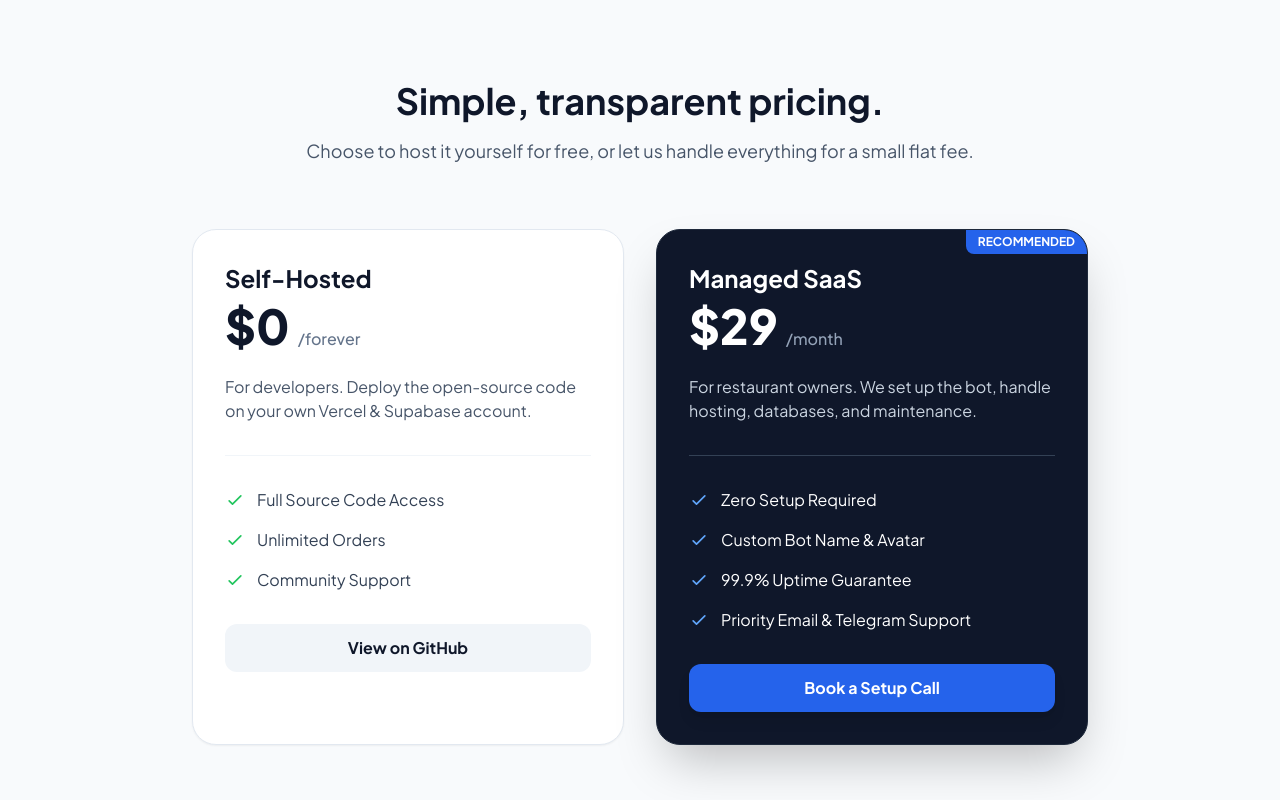
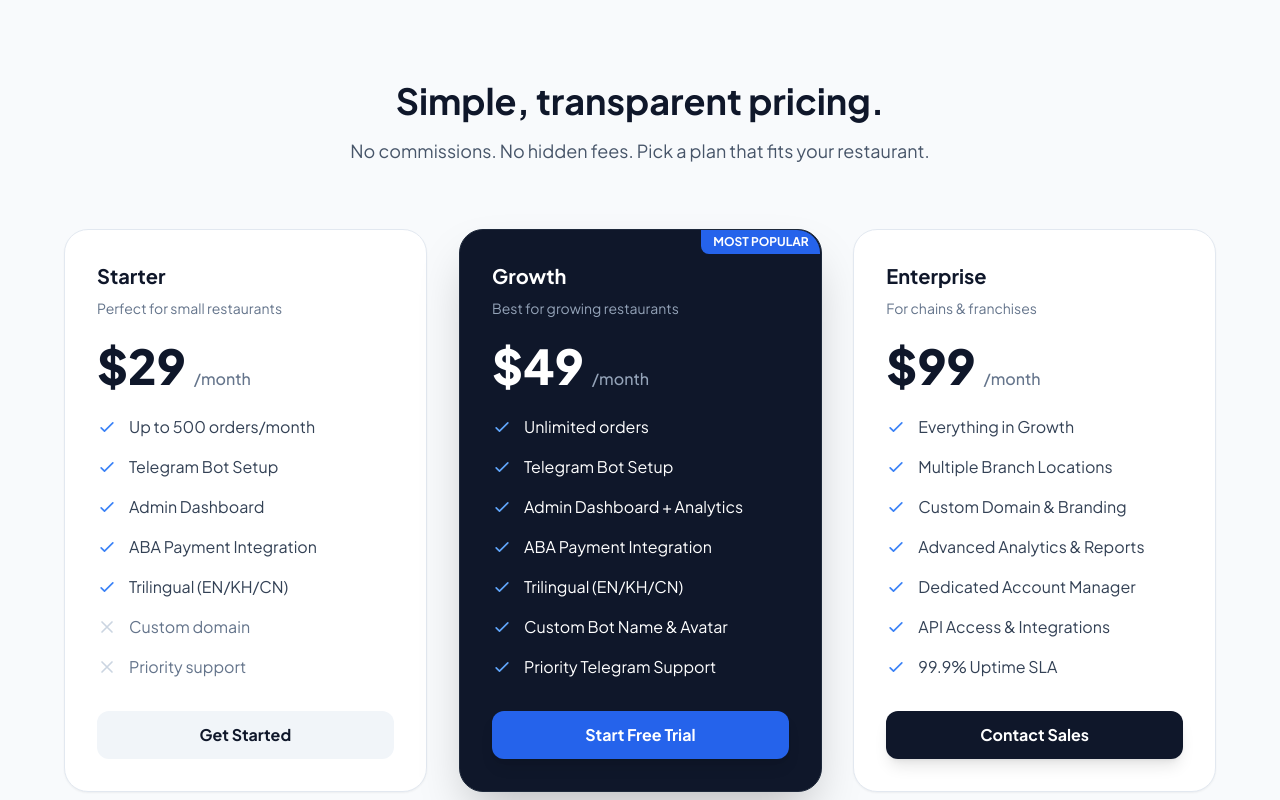
Before and after one commit to Vuthi1111/Foodmenu-Marketing, a plain HTML site: page index.html in a window 1280 px wide. Shown: the part 2380-3180 px from the top of the page. Drawn offline with nearby package versions, Linux system fonts and the light colour scheme.

Commit message:
feat: remove free tier, add 3 paid pricing plans (Starter/Growth/Enterprise)

```diff
--- a/index.html
+++ b/index.html
@@ -247,7 +247,7 @@
             <svg class="w-6 h-6" fill="none" stroke="currentColor" viewBox="0 0 24 24"><path stroke-linecap="round" stroke-linejoin="round" stroke-width="2" d="M12 8c-1.657 0-3 .895-3 2s1.343 2 3 2 3 .895 3 2-1.343 2-3 2m0-8c1.11 0 2.08.402 2.599 1M12 8V7m0 1v8m0 0v1m0-1c-1.11 0-2.08-.402-2.599-1M21 12a9 9 0 11-18 0 9 9 0 0118 0z"></path></svg>
           </div>
           <h4 class="text-xl font-bold text-slate-900 mb-3">Zero Commission</h4>
-          <p class="text-slate-600 leading-relaxed">Why pay 20%? Host it yourself for free or pay a small flat monthly fee. You keep 100% of your sales.</p>
+          <p class="text-slate-600 leading-relaxed">Why pay 20% to delivery apps? Pay a flat monthly fee and keep 100% of your sales.</p>
         </div>
 
         <!-- Feature 6 -->
@@ -267,72 +267,139 @@
     <div class="max-w-7xl mx-auto px-4 sm:px-6 lg:px-8">
       <div class="text-center max-w-3xl mx-auto mb-16" data-aos="fade-up">
         <h2 class="text-3xl md:text-4xl font-bold text-slate-900 mb-4">Simple, transparent pricing.</h2>
-        <p class="text-lg text-slate-600">Choose to host it yourself for free, or let us handle everything for a small flat fee.</p>
+        <p class="text-lg text-slate-600">No commissions. No hidden fees. Pick a plan that fits your restaurant.</p>
       </div>
 
-      <div class="grid md:grid-cols-2 gap-8 max-w-4xl mx-auto">
+      <div class="grid md:grid-cols-3 gap-8 max-w-6xl mx-auto">
 
-        <!-- Open Source Plan -->
+        <!-- Starter Plan -->
         <div class="bg-white rounded-3xl p-8 border border-slate-200 shadow-sm" data-aos="fade-right">
-          <h3 class="text-2xl font-bold text-slate-900 mb-2">Self-Hosted</h3>
+          <h3 class="text-xl font-bold text-slate-900 mb-2">Starter</h3>
+          <p class="text-slate-500 text-sm mb-6">Perfect for small restaurants</p>
           <div class="flex items-baseline gap-2 mb-6">
-            <span class="text-5xl font-extrabold text-slate-900">$0</span>
-            <span class="text-slate-500 font-medium">/forever</span>
+            <span class="text-5xl font-extrabold text-slate-900">$29</span>
+            <span class="text-slate-500 font-medium">/month</span>
           </div>
-          <p class="text-slate-600 mb-8 pb-8 border-b border-slate-100">For developers. Deploy the open-source code on your own Vercel & Supabase account.</p>
-
           <ul class="space-y-4 mb-8">
             <li class="flex items-center gap-3 text-slate-700">
-              <svg class="w-5 h-5 text-green-500" fill="none" stroke="currentColor" viewBox="0 0 24 24"><path stroke-linecap="round" stroke-linejoin="round" stroke-width="2" d="M5 13l4 4L19 7"></path></svg>
-              Full Source Code Access
+              <svg class="w-5 h-5 text-blue-500 shrink-0" fill="none" stroke="currentColor" viewBox="0 0 24 24"><path stroke-linecap="round" stroke-linejoin="round" stroke-width="2" d="M5 13l4 4L19 7"></path></svg>
+              Up to 500 orders/month
             </li>
             <li class="flex items-center gap-3 text-slate-700">
-              <svg class="w-5 h-5 text-green-500" fill="none" stroke="currentColor" viewBox="0 0 24 24"><path stroke-linecap="round" stroke-linejoin="round" stroke-width="2" d="M5 13l4 4L19 7"></path></svg>
-              Unlimited Orders
+              <svg class="w-5 h-5 text-blue-500 shrink-0" fill="none" stroke="currentColor" viewBox="0 0 24 24"><path stroke-linecap="round" stroke-linejoin="round" stroke-width="2" d="M5 13l4 4L19 7"></path></svg>
+              Telegram Bot Setup
             </li>
             <li class="flex items-center gap-3 text-slate-700">
-              <svg class="w-5 h-5 text-green-500" fill="none" stroke="currentColor" viewBox="0 0 24 24"><path stroke-linecap="round" stroke-linejoin="round" stroke-width="2" d="M5 13l4 4L19 7"></path></svg>
-              Community Support
+              <svg class="w-5 h-5 text-blue-500 shrink-0" fill="none" stroke="currentColor" viewBox="0 0 24 24"><path stroke-linecap="round" stroke-linejoin="round" stroke-width="2" d="M5 13l4 4L19 7"></path></svg>
+              Admin Dashboard
+            </li>
+            <li class="flex items-center gap-3 text-slate-700">
+              <svg class="w-5 h-5 text-blue-500 shrink-0" fill="none" stroke="currentColor" viewBox="0 0 24 24"><path stroke-linecap="round" stroke-linejoin="round" stroke-width="2" d="M5 13l4 4L19 7"></path></svg>
+              ABA Payment Integration
+            </li>
+            <li class="flex items-center gap-3 text-slate-700">
+              <svg class="w-5 h-5 text-blue-500 shrink-0" fill="none" stroke="currentColor" viewBox="0 0 24 24"><path stroke-linecap="round" stroke-linejoin="round" stroke-width="2" d="M5 13l4 4L19 7"></path></svg>
+              Trilingual (EN/KH/CN)
+            </li>
+            <li class="flex items-center gap-3 text-slate-500">
+              <svg class="w-5 h-5 text-slate-300 shrink-0" fill="none" stroke="currentColor" viewBox="0 0 24 24"><path stroke-linecap="round" stroke-linejoin="round" stroke-width="2" d="M6 18L18 6M6 6l12 12"></path></svg>
+              Custom domain
+            </li>
+            <li class="flex items-center gap-3 text-slate-500">
+              <svg class="w-5 h-5 text-slate-300 shrink-0" fill="none" stroke="currentColor" viewBox="0 0 24 24"><path stroke-linecap="round" stroke-linejoin="round" stroke-width="2" d="M6 18L18 6M6 6l12 12"></path></svg>
+              Priority support
             </li>
           </ul>
-
-          <a href="https://github.com/Vuthi1111/telegram-food-ordering-bot" target="_blank" class="block w-full py-3 px-4 bg-slate-100 hover:bg-slate-200 text-slate-900 font-bold rounded-xl transition text-center">
-            View on GitHub
+          <a href="#" class="block w-full py-3 px-4 bg-slate-100 hover:bg-slate-200 text-slate-900 font-bold rounded-xl transition text-center">
+            Get Started
           </a>
         </div>
 
-        <!-- Managed Plan -->
-        <div class="bg-slate-900 rounded-3xl p-8 border border-slate-800 shadow-2xl relative overflow-hidden transform md:-translate-y-4" data-aos="fade-left">
-          <div class="absolute top-0 right-0 bg-blue-600 text-white text-xs font-bold px-3 py-1 rounded-bl-lg">RECOMMENDED</div>
+        <!-- Growth Plan (Featured) -->
+        <div class="bg-slate-900 rounded-3xl p-8 border border-slate-800 shadow-2xl relative overflow-hidden transform md:-translate-y-4" data-aos="fade-up">
+          <div class="absolute top-0 right-0 bg-blue-600 text-white text-xs font-bold px-3 py-1 rounded-bl-lg">MOST POPULAR</div>
 
-          <h3 class="text-2xl font-bold text-white mb-2">Managed SaaS</h3>
+          <h3 class="text-xl font-bold text-white mb-2">Growth</h3>
+          <p class="text-slate-400 text-sm mb-6">Best for growing restaurants</p>
           <div class="flex items-baseline gap-2 mb-6">
-            <span class="text-5xl font-extrabold text-white">$29</span>
+            <span class="text-5xl font-extrabold text-white">$49</span>
             <span class="text-slate-400 font-medium">/month</span>
           </div>
-          <p class="text-slate-300 mb-8 pb-8 border-b border-slate-700">For restaurant owners. We set up the bot, handle hosting, databases, and maintenance.</p>
-
           <ul class="space-y-4 mb-8">
             <li class="flex items-center gap-3 text-white">
-              <svg class="w-5 h-5 text-blue-400" fill="none" stroke="currentColor" viewBox="0 0 24 24"><path stroke-linecap="round" stroke-linejoin="round" stroke-width="2" d="M5 13l4 4L19 7"></path></svg>
-              Zero Setup Required
+              <svg class="w-5 h-5 text-blue-400 shrink-0" fill="none" stroke="currentColor" viewBox="0 0 24 24"><path stroke-linecap="round" stroke-linejoin="round" stroke-width="2" d="M5 13l4 4L19 7"></path></svg>
+              Unlimited orders
             </li>
             <li class="flex items-center gap-3 text-white">
-              <svg class="w-5 h-5 text-blue-400" fill="none" stroke="currentColor" viewBox="0 0 24 24"><path stroke-linecap="round" stroke-linejoin="round" stroke-width="2" d="M5 13l4 4L19 7"></path></svg>
+              <svg class="w-5 h-5 text-blue-400 shrink-0" fill="none" stroke="currentColor" viewBox="0 0 24 24"><path stroke-linecap="round" stroke-linejoin="round" stroke-width="2" d="M5 13l4 4L19 7"></path></svg>
+              Telegram Bot Setup
+            </li>
+            <li class="flex items-center gap-3 text-white">
+              <svg class="w-5 h-5 text-blue-400 shrink-0" fill="none" stroke="currentColor" viewBox="0 0 24 24"><path stroke-linecap="round" stroke-linejoin="round" stroke-width="2" d="M5 13l4 4L19 7"></path></svg>
+              Admin Dashboard + Analytics
+            </li>
+            <li class="flex items-center gap-3 text-white">
+              <svg class="w-5 h-5 text-blue-400 shrink-0" fill="none" stroke="currentColor" viewBox="0 0 24 24"><path stroke-linecap="round" stroke-linejoin="round" stroke-width="2" d="M5 13l4 4L19 7"></path></svg>
+              ABA Payment Integration
+            </li>
+            <li class="flex items-center gap-3 text-white">
+              <svg class="w-5 h-5 text-blue-400 shrink-0" fill="none" stroke="currentColor" viewBox="0 0 24 24"><path stroke-linecap="round" stroke-linejoin="round" stroke-width="2" d="M5 13l4 4L19 7"></path></svg>
+              Trilingual (EN/KH/CN)
+            </li>
+            <li class="flex items-center gap-3 text-white">
+              <svg class="w-5 h-5 text-blue-400 shrink-0" fill="none" stroke="currentColor" viewBox="0 0 24 24"><path stroke-linecap="round" stroke-linejoin="round" stroke-width="2" d="M5 13l4 4L19 7"></path></svg>
               Custom Bot Name & Avatar
             </li>
             <li class="flex items-center gap-3 text-white">
-              <svg class="w-5 h-5 text-blue-400" fill="none" stroke="currentColor" viewBox="0 0 24 24"><path stroke-linecap="round" stroke-linejoin="round" stroke-width="2" d="M5 13l4 4L19 7"></path></svg>
-              99.9% Uptime Guarantee
-            </li>
-            <li class="flex items-center gap-3 text-white">
-              <svg class="w-5 h-5 text-blue-400" fill="none" stroke="currentColor" viewBox="0 0 24 24"><path stroke-linecap="round" stroke-linejoin="round" stroke-width="2" d="M5 13l4 4L19 7"></path></svg>
-              Priority Email & Telegram Support
+              <svg class="w-5 h-5 text-blue-400 shrink-0" fill="none" stroke="currentColor" viewBox="0 0 24 24"><path stroke-linecap="round" stroke-linejoin="round" stroke-width="2" d="M5 13l4 4L19 7"></path></svg>
+              Priority Telegram Support
             </li>
           </ul>
+          <a href="#" class="block w-full py-3 px-4 bg-blue-600 hover:bg-blue-500 text-white font-bold rounded-xl transition text-center shadow-lg hover:shadow-blue-500/25">
+            Start Free Trial
+          </a>
+        </div>
 
-          <a href="#" class="block w-full py-3 px-4 bg-blue-600 hover:bg-blue-500 text-white font-bold rounded-xl transition text-center shadow-lg hover:shadow-blue-500/25">
-            Book a Setup Call
+        <!-- Enterprise Plan -->
+        <div class="bg-white rounded-3xl p-8 border border-slate-200 shadow-sm" data-aos="fade-left">
+          <h3 class="text-xl font-bold text-slate-900 mb-2">Enterprise</h3>
+          <p class="text-slate-500 text-sm mb-6">For chains &amp; franchises</p>
+          <div class="flex items-baseline gap-2 mb-6">
+            <span class="text-5xl font-extrabold text-slate-900">$99</span>
+            <span class="text-slate-500 font-medium">/month</span>
+          </div>
+          <ul class="space-y-4 mb-8">
+            <li class="flex items-center gap-3 text-slate-700">
+              <svg class="w-5 h-5 text-blue-500 shrink-0" fill="none" stroke="currentColor" viewBox="0 0 24 24"><path stroke-linecap="round" stroke-linejoin="round" stroke-width="2" d="M5 13l4 4L19 7"></path></svg>
+              Everything in Growth
+            </li>
+            <li class="flex items-center gap-3 text-slate-700">
+              <svg class="w-5 h-5 text-blue-500 shrink-0" fill="none" stroke="currentColor" viewBox="0 0 24 24"><path stroke-linecap="round" stroke-linejoin="round" stroke-width="2" d="M5 13l4 4L19 7"></path></svg>
+              Multiple Branch Locations
+            </li>
+            <li class="flex items-center gap-3 text-slate-700">
+              <svg class="w-5 h-5 text-blue-500 shrink-0" fill="none" stroke="currentColor" viewBox="0 0 24 24"><path stroke-linecap="round" stroke-linejoin="round" stroke-width="2" d="M5 13l4 4L19 7"></path></svg>
+              Custom Domain & Branding
+            </li>
+            <li class="flex items-center gap-3 text-slate-700">
+              <svg class="w-5 h-5 text-blue-500 shrink-0" fill="none" stroke="currentColor" viewBox="0 0 24 24"><path stroke-linecap="round" stroke-linejoin="round" stroke-width="2" d="M5 13l4 4L19 7"></path></svg>
+              Advanced Analytics & Reports
+            </li>
+            <li class="flex items-center gap-3 text-slate-700">
+              <svg class="w-5 h-5 text-blue-500 shrink-0" fill="none" stroke="currentColor" viewBox="0 0 24 24"><path stroke-linecap="round" stroke-linejoin="round" stroke-width="2" d="M5 13l4 4L19 7"></path></svg>
+              Dedicated Account Manager
+            </li>
+            <li class="flex items-center gap-3 text-slate-700">
+              <svg class="w-5 h-5 text-blue-500 shrink-0" fill="none" stroke="currentColor" viewBox="0 0 24 24"><path stroke-linecap="round" stroke-linejoin="round" stroke-width="2" d="M5 13l4 4L19 7"></path></svg>
+              API Access & Integrations
+            </li>
+            <li class="flex items-center gap-3 text-slate-700">
+              <svg class="w-5 h-5 text-blue-500 shrink-0" fill="none" stroke="currentColor" viewBox="0 0 24 24"><path stroke-linecap="round" stroke-linejoin="round" stroke-width="2" d="M5 13l4 4L19 7"></path></svg>
+              99.9% Uptime SLA
+            </li>
+          </ul>
+          <a href="#" class="block w-full py-3 px-4 bg-slate-900 hover:bg-slate-800 text-white font-bold rounded-xl transition text-center shadow-lg">
+            Contact Sales
           </a>
         </div>
 
```
